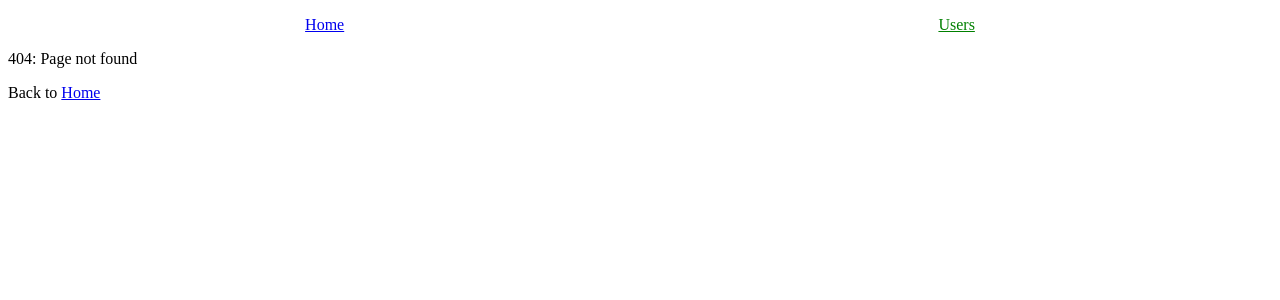
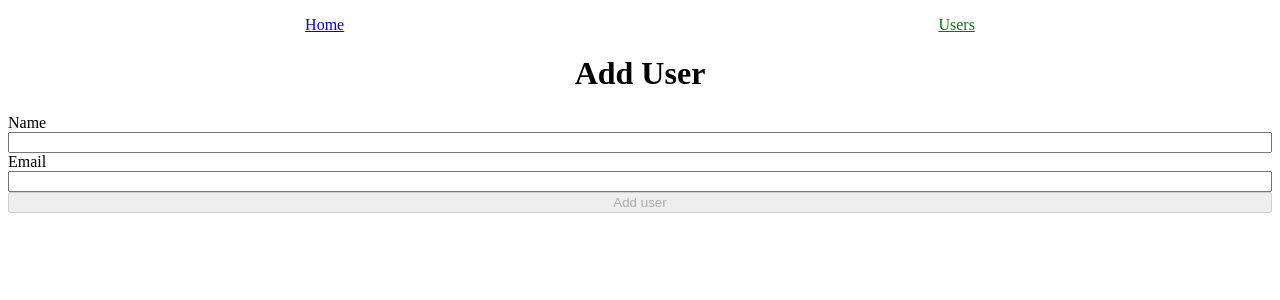
Before and after one commit to attilacs/angular-practice-users-and-posts, an Angular app: page /users/edit/1 in a window 1280 px wide. Before the commit this address had no page. Shown: the top 300 px of the page. Built offline with nearby package versions, Linux system fonts and the light colour scheme.

Commit message:
Implement user edit component

```diff
--- a/src/app/app.routes.ts
+++ b/src/app/app.routes.ts
@@ -2,10 +2,13 @@ import { Routes } from '@angular/router';
 import { HomeComponent } from './components/home/home.component';
 import { UsersComponent } from './components/users/users.component';
 import { PageNotFoundComponent } from './components/page-not-found/page-not-found.component';
+import { UserEditComponent } from './components/user-edit/user-add.component';
 
 export const routes: Routes = [
     { path: 'home', title: 'Home', component: HomeComponent },
     { path: 'users', title: 'Users', component: UsersComponent },
+    { path: 'users/edit/:id', title: 'Edit User', component: UserEditComponent },
+    { path: 'users/new', title: 'Add User', component: UserEditComponent },
     { path: '', redirectTo: '/home', pathMatch: 'full' },
     { path: '**', title: 'Not Found', component: PageNotFoundComponent },
 ];
--- /dev/null
+++ b/src/app/components/user-edit/user-add.component.ts
@@ -0,0 +1,38 @@
+import { Component, inject } from '@angular/core';
+import { FormControl, FormGroup, ReactiveFormsModule, Validators } from '@angular/forms';
+import { UserService } from '../../services/user/user.service';
+import { Router } from '@angular/router';
+
+@Component({
+  selector: 'app-user-edit',
+  imports: [
+    ReactiveFormsModule,
+  ],
+  templateUrl: './user-edit.component.html',
+  styleUrl: './user-edit.component.css',
+})
+export class UserEditComponent {
+  private service = inject(UserService);
+  private router = inject(Router);
+  isError = false;
+  form = new FormGroup({
+    name: new FormControl("", [Validators.required]),
+    email: new FormControl("", [Validators.required, Validators.email]),
+  });
+
+  addUser(): void {
+    const name = this.form.controls.name.value;
+    const email = this.form.controls.email.value;
+    if (!name || !email) {
+      throw new Error('Invalid input data!');
+    }
+    this.service.addUser({ name, email }).subscribe({
+      next: () => {
+        this.router.navigate(["/users"]);
+      },
+      error: () => {
+        this.isError = true;
+      }
+    });
+  }
+}
--- /dev/null
+++ b/src/app/components/user-edit/user-edit.component.css
@@ -0,0 +1,4 @@
+form {
+    display: flex;
+    flex-direction: column;
+}
--- /dev/null
+++ b/src/app/components/user-edit/user-edit.component.html
@@ -0,0 +1,11 @@
+<h1>Add User</h1>
+<form [formGroup]="form" (ngSubmit)="addUser()">
+    <label for="name">Name</label>
+    <input id="name" type="text" formControlName="name">
+    <label for="email">Email</label>
+    <input id="email" type="email" formControlName="email">
+    <button type="submit" [disabled]="form.invalid">Add user</button>
+</form>
+@if(isError){
+<p>Failed to save user</p>
+}
--- a/src/app/components/users/users.component.html
+++ b/src/app/components/users/users.component.html
@@ -1,4 +1,5 @@
 <h1>Users</h1>
+<button routerLink="new">Add User</button>
 @defer {
 <app-user-list></app-user-list>
 } @loading {
--- a/src/app/components/users/users.component.ts
+++ b/src/app/components/users/users.component.ts
@@ -1,9 +1,11 @@
 import { Component } from '@angular/core';
 import { UserListComponent } from '../user-list/user-list.component';
+import { RouterLink } from '@angular/router';
 
 @Component({
   selector: 'app-users',
   imports: [
+    RouterLink,
     UserListComponent,
   ],
   templateUrl: './users.component.html',
```
Also changed, not shown: 1 other file (tests, documents, lock files or other folders).
